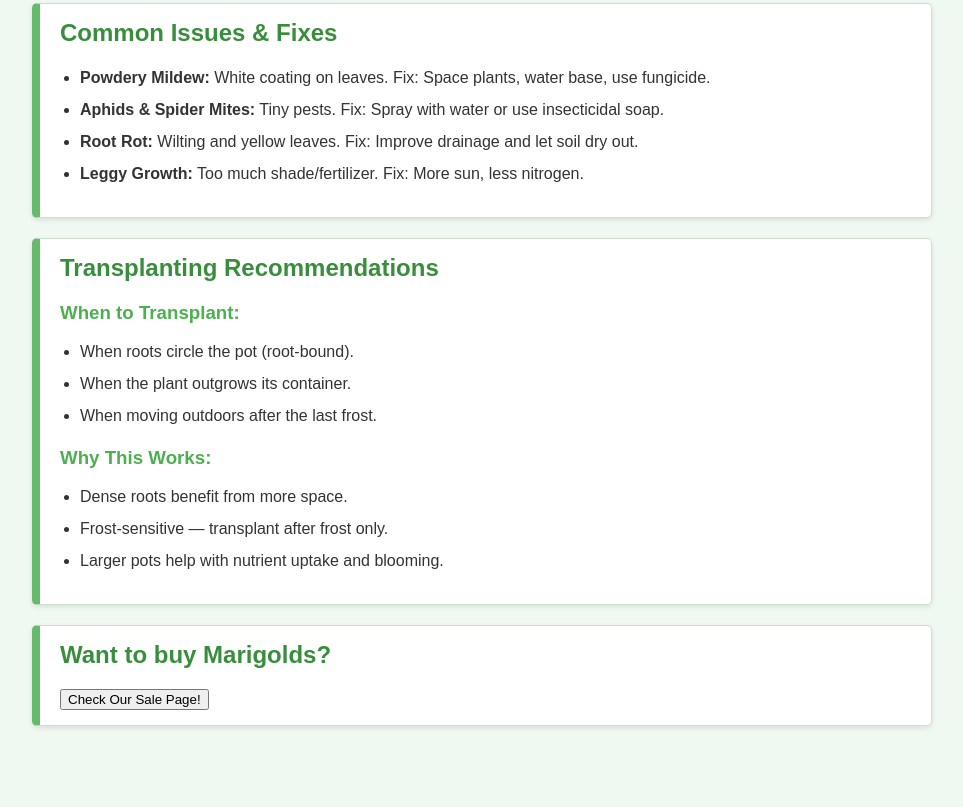
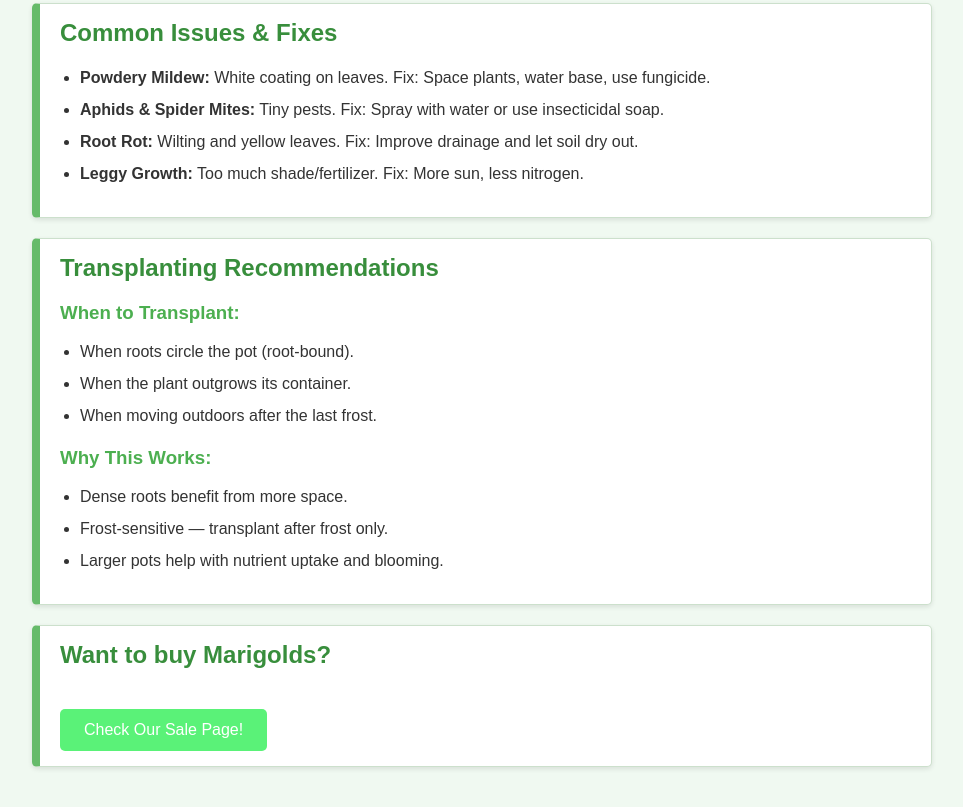
Before and after one commit to Jedeha5765/Plant-Info-Sell, a plain HTML site: page index.html in a window 1280 px wide. Shown: the part 1739-2546 px from the top of the page, without its empty margins (158-1121 px from the left). Before the commit the page ends 2505 px from the top, so only its background shows below. Drawn offline with Linux system fonts and the light colour scheme.

Commit message:
Update Info.css

```diff
--- a/Info.css
+++ b/Info.css
@@ -56,3 +56,18 @@ body {
     margin-bottom: 8px;
     line-height: 1.5;
   }
+
+button {
+    background-color: #5af278;
+    border: none;
+    color: white;
+    padding: 12px 24px;
+    font-size: 16px;
+    border-radius: 5px;
+    cursor: pointer;
+    margin-top: 20px;
+  }
+
+  button:hover {
+    background-color: #6a924d;
+  }
```
